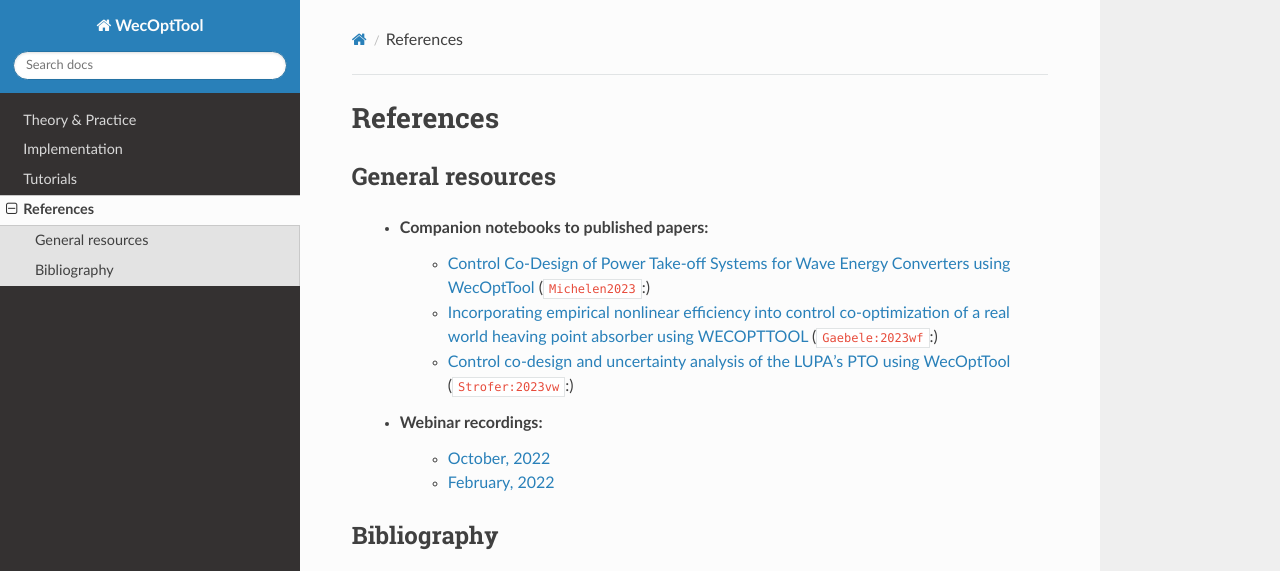
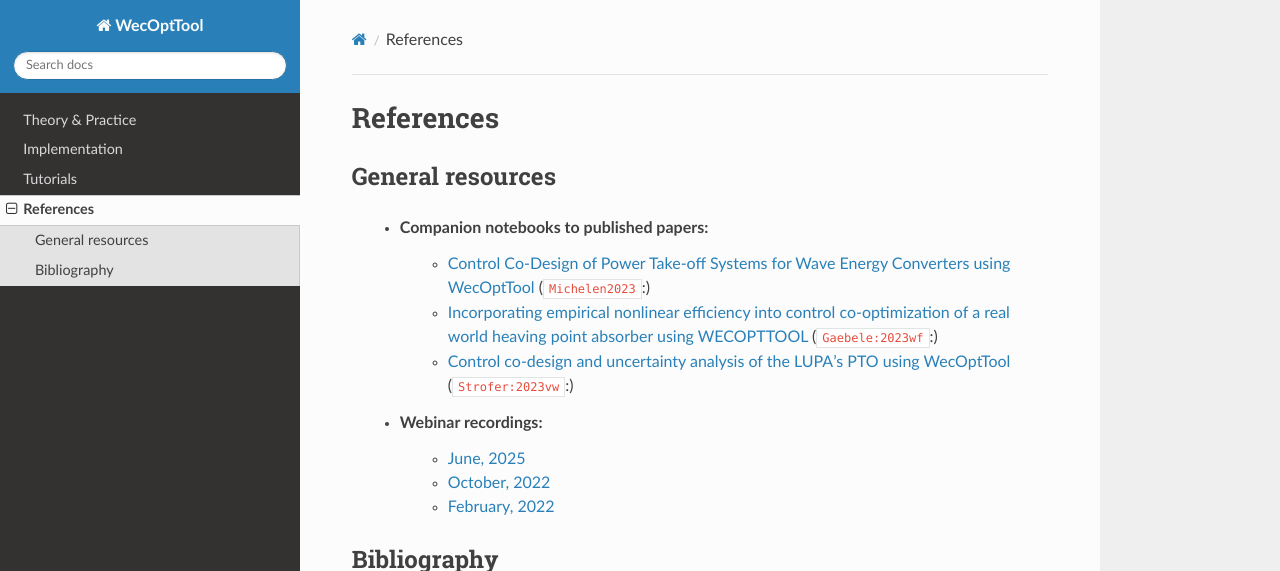
Before and after one commit to sandialabs/WecOptTool, a Sphinx documentation site: the page built from docs/source/references.rst, in a window 1280 px wide and 936 px high, cut to the strip 0-571 px from the top of the window. Built offline with Sphinx 7.4.7 and the Read the Docs theme 3.1.0, drawn with Linux system fonts in a browser that asks for light colours; pages that are not in the unit, such as notebooks, are missing from menus; cross-references to code outside the pages are shown as plain code.

Commit message:
link to DOE demo days webiner from June 2025

```diff
--- a/docs/source/references.rst
+++ b/docs/source/references.rst
@@ -9,6 +9,7 @@
         * `Incorporating empirical nonlinear efficiency into control co-optimization of a real world heaving point absorber using WECOPTTOOL <https://github.com/dtgaebe/OMAE_2023_103899>`_ (:cite:t:`Gaebele:2023wf`:)
         * `Control co-design and uncertainty analysis of the LUPA's PTO using WecOptTool <https://github.com/cmichelenstrofer/EWTEC_2023>`_ (:cite:t:`Strofer:2023vw`:)
     * Webinar recordings:
+        * `June, 2025 <https://www.youtube.com/watch?v=uThGhTGYzwY>`_
         * `October, 2022 <https://digitalops.sandia.gov/Mediasite/Play/b3a653193c1a4da4a4d71d9908c3ac031d?enablejsapi=1>`_
         * `February, 2022 <https://digitalops.sandia.gov/Mediasite/Play/fde6b77d82f944319dc19d9c7d11d8a51d?enablejsapi=1>`_
 
```
